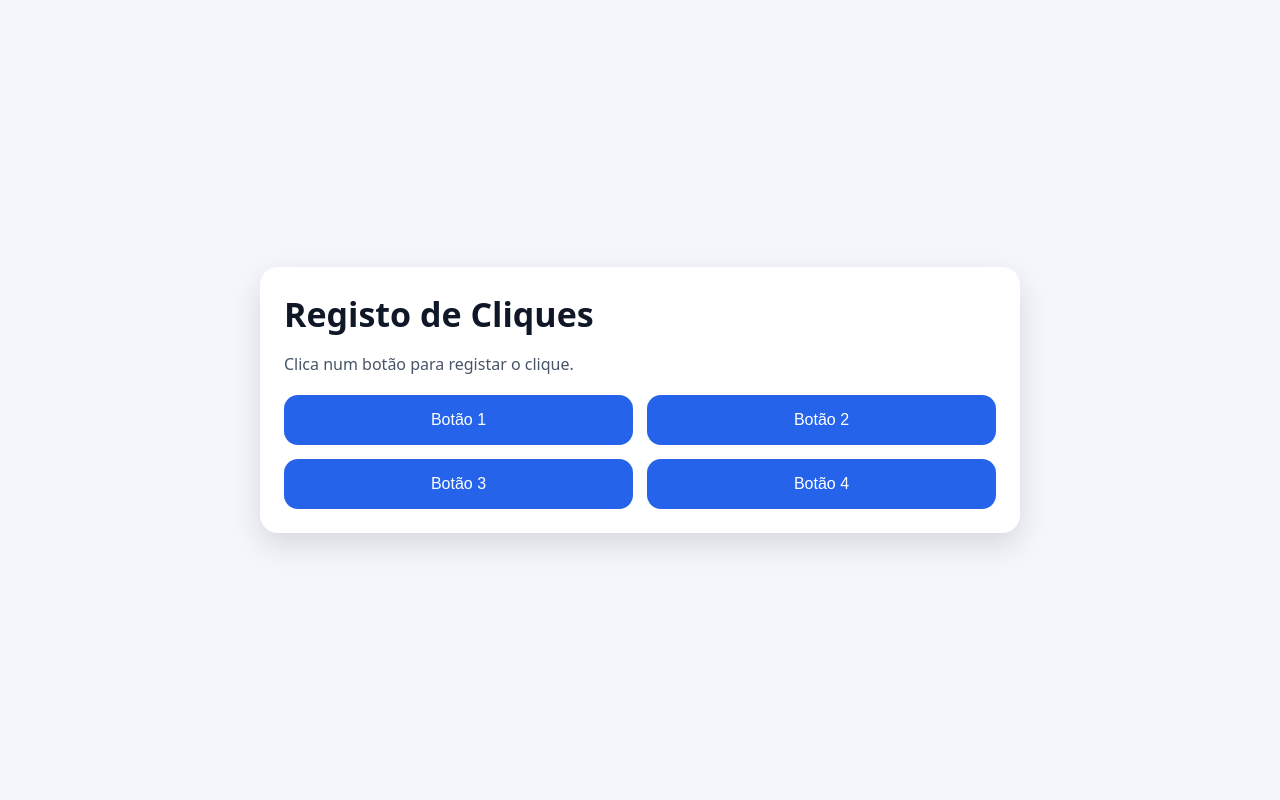
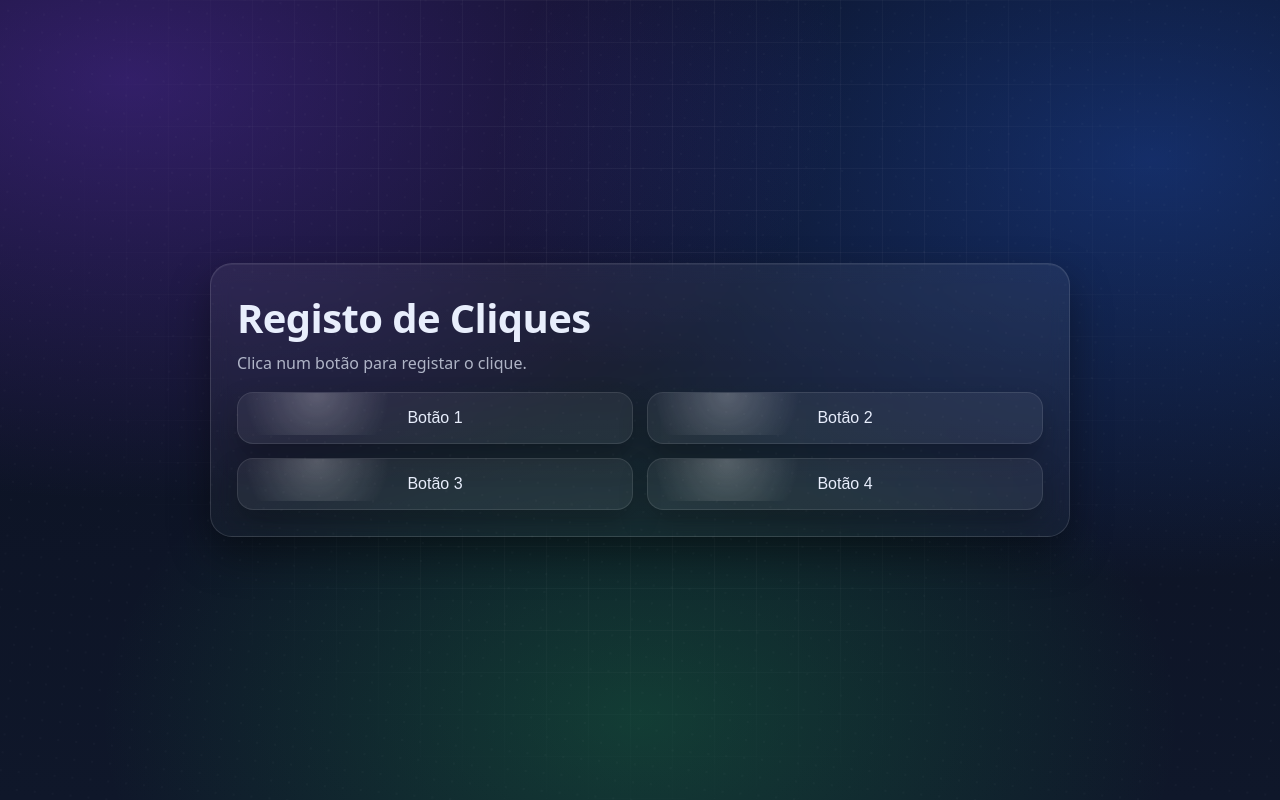
Before and after one commit to Vieira1-1/registo-cliques, a Flask app: page / in a window 1280 px wide. Run offline with Flask 3, Linux system fonts and the light colour scheme.

Commit message:
Refactor CSS variables and improve styles

```diff
--- a/static/style.css
+++ b/static/style.css
@@ -1,42 +1,91 @@
 * { box-sizing: border-box; }
 
 :root{
-  --bg: #f4f6fb;
-  --card: #ffffff;
-  --text: #101828;
-  --muted: #475467;
-  --primary: #2563eb;
-  --primary-dark: #1d4ed8;
-  --border: #e4e7ec;
+  --bg0: #0b1020;
+  --bg1: #0f172a;
+  --card: rgba(255,255,255,0.06);
+  --card2: rgba(255,255,255,0.10);
+  --text: #e8eefc;
+  --muted: rgba(232,238,252,0.72);
+  --border: rgba(255,255,255,0.12);
+
+  --p1: #7c3aed;  /* roxo */
+  --p2: #2563eb;  /* azul */
+  --p3: #22c55e;  /* verde */
+  --p4: #f59e0b;  /* laranja */
 }
 
 body{
   margin: 0;
-  font-family: system-ui, Arial, sans-serif;
-  background: var(--bg);
+  font-family: ui-sans-serif, system-ui, -apple-system, Segoe UI, Roboto, Arial, sans-serif;
   color: var(--text);
   min-height: 100vh;
   display: grid;
   place-items: center;
   padding: 18px;
+  background:
+    radial-gradient(1200px 700px at 10% 10%, rgba(124, 58, 237, 0.35), transparent 60%),
+    radial-gradient(1100px 700px at 90% 20%, rgba(37, 99, 235, 0.35), transparent 60%),
+    radial-gradient(900px 600px at 50% 90%, rgba(34, 197, 94, 0.22), transparent 60%),
+    linear-gradient(180deg, var(--bg0), var(--bg1));
+  overflow-x: hidden;
+}
+
+/* mosaico / grid pattern */
+body::before{
+  content: "";
+  position: fixed;
+  inset: 0;
+  pointer-events: none;
+  background-image:
+    linear-gradient(rgba(255,255,255,0.06) 1px, transparent 1px),
+    linear-gradient(90deg, rgba(255,255,255,0.06) 1px, transparent 1px);
+  background-size: 42px 42px;
+  mask-image: radial-gradient(circle at 50% 30%, black 0%, rgba(0,0,0,0.55) 45%, transparent 75%);
+  opacity: 0.9;
+}
+
+/* pontinhos subtis (muito leve) */
+body::after{
+  content: "";
+  position: fixed;
+  inset: -200px;
+  pointer-events: none;
+  background:
+    radial-gradient(rgba(255,255,255,0.06) 1px, transparent 1px);
+  background-size: 18px 18px;
+  opacity: 0.35;
+  transform: rotate(6deg);
 }
 
 .card{
-  width: min(760px, 100%);
-  background: var(--card);
-  border-radius: 18px;
-  padding: 24px;
-  box-shadow: 0 12px 30px rgba(0,0,0,0.12);
+  width: min(860px, 100%);
+  border-radius: 22px;
+  padding: 26px;
+  background: linear-gradient(180deg, var(--card), rgba(255,255,255,0.03));
+  border: 1px solid var(--border);
+  box-shadow:
+    0 18px 40px rgba(0,0,0,0.40),
+    0 1px 0 rgba(255,255,255,0.06) inset;
+  backdrop-filter: blur(10px);
+  animation: cardIn 420ms cubic-bezier(.2,.9,.2,1) both;
+}
+
+@keyframes cardIn {
+  from { transform: translateY(10px); opacity: 0; }
+  to   { transform: translateY(0); opacity: 1; }
 }
 
 h1{
-  margin: 0 0 6px 0;
-  font-size: 34px;
+  margin: 0 0 8px 0;
+  font-size: clamp(26px, 3.3vw, 40px);
+  letter-spacing: -0.6px;
 }
 
 .sub{
-  margin-bottom: 20px;
+  margin: 0 0 18px 0;
   color: var(--muted);
+  line-height: 1.35;
 }
 
 .buttons{
@@ -46,67 +95,124 @@ h1{
 }
 
 .btn{
+  position: relative;
   padding: 16px;
+  border: 1px solid rgba(255,255,255,0.10);
+  border-radius: 16px;
+  background: rgba(255,255,255,0.06);
+  color: var(--text);
   font-size: 16px;
-  border: none;
-  border-radius: 14px;
-  background: var(--primary);
-  color: white;
   cursor: pointer;
-  transition: transform 0.06s ease, background 0.15s ease;
+  overflow: hidden;
+  transition: transform 140ms ease, box-shadow 140ms ease, border-color 140ms ease;
+  box-shadow: 0 14px 28px rgba(0,0,0,0.25);
+}
+
+.btn::before{
+  content: "";
+  position: absolute;
+  inset: 0;
+  opacity: 0.9;
+  background: radial-gradient(120px 120px at 20% 20%, rgba(255,255,255,0.25), transparent 60%);
+  mix-blend-mode: screen;
+  transform: translateY(-8px);
+}
+
+.btn::after{
+  content: "";
+  position: absolute;
+  inset: -40%;
+  background: linear-gradient(90deg, transparent, rgba(255,255,255,0.26), transparent);
+  transform: translateX(-120%) rotate(8deg);
+  transition: transform 520ms ease;
+  opacity: 0.35;
 }
 
 .btn:hover{
-  background: var(--primary-dark);
+  transform: translateY(-2px);
+  border-color: rgba(255,255,255,0.22);
+  box-shadow: 0 18px 36px rgba(0,0,0,0.32);
+}
+.btn:hover::after{
+  transform: translateX(120%) rotate(8deg);
 }
 
 .btn:active{
-  transform: scale(0.97);
+  transform: translateY(0px) scale(0.99);
+}
+
+/* cores diferentes por botão */
+.b1{ background: linear-gradient(135deg, rgba(124,58,237,0.35), rgba(255,255,255,0.05)); }
+.b2{ background: linear-gradient(135deg, rgba(37,99,235,0.35), rgba(255,255,255,0.05)); }
+.b3{ background: linear-gradient(135deg, rgba(34,197,94,0.28), rgba(255,255,255,0.05)); }
+.b4{ background: linear-gradient(135deg, rgba(245,158,11,0.28), rgba(255,255,255,0.05)); }
+
+.result{
+  margin-top: 18px;
+  padding-top: 16px;
+  border-top: 1px solid rgba(255,255,255,0.10);
+  color: var(--muted);
+  font-size: 14px;
 }
 
 /* MODAL */
 .modal{
   position: fixed;
   inset: 0;
-  background: rgba(0,0,0,0.45);
   display: grid;
   place-items: center;
-  z-index: 10;
+  background: rgba(0,0,0,0.55);
+  backdrop-filter: blur(8px);
+  z-index: 50;
 }
 
-.hidden{
-  display: none;
+.hidden{ display: none; }
+
+.modal-content{
+  width: min(420px, 92vw);
+  border-radius: 18px;
+  padding: 20px 20px 16px 20px;
+  background: linear-gradient(180deg, rgba(255,255,255,0.10), rgba(255,255,255,0.05));
+  border: 1px solid rgba(255,255,255,0.16);
+  box-shadow: 0 30px 70px rgba(0,0,0,0.45);
+  color: var(--text);
+  transform-origin: 50% 70%;
+  animation: modalIn 180ms cubic-bezier(.2,.95,.2,1) both;
 }
 
-.modal-content{
-  background: white;
-  padding: 22px;
-  border-radius: 16px;
-  width: min(360px, 90%);
-  box-shadow: 0 20px 40px rgba(0,0,0,0.25);
-  animation: pop 0.15s ease-out;
+@keyframes modalIn {
+  from { transform: translateY(8px) scale(0.98); opacity: 0; }
+  to   { transform: translateY(0) scale(1); opacity: 1; }
 }
 
 .modal-content h2{
-  margin-top: 0;
+  margin: 0 0 10px 0;
+  letter-spacing: -0.3px;
+}
+
+.modal-content p{
+  margin: 8px 0;
+  color: var(--muted);
+}
+
+.modal-content strong{
+  color: rgba(232,238,252,0.95);
 }
 
 .close-btn{
-  margin-top: 16px;
+  margin-top: 14px;
   width: 100%;
   padding: 12px;
-  font-size: 16px;
-  border: none;
-  border-radius: 12px;
-  background: #111827;
-  color: white;
+  border-radius: 14px;
+  border: 1px solid rgba(255,255,255,0.14);
+  background: rgba(255,255,255,0.08);
+  color: var(--text);
+  font-size: 15px;
   cursor: pointer;
+  transition: transform 140ms ease, background 140ms ease;
 }
-
-@keyframes pop {
-  from { transform: scale(0.95); opacity: 0; }
-  to   { transform: scale(1); opacity: 1; }
-}
+.close-btn:hover{ background: rgba(255,255,255,0.12); }
+.close-btn:active{ transform: scale(0.99); }
 
 @media (max-width: 520px){
   .buttons{ grid-template-columns: 1fr; }
```
